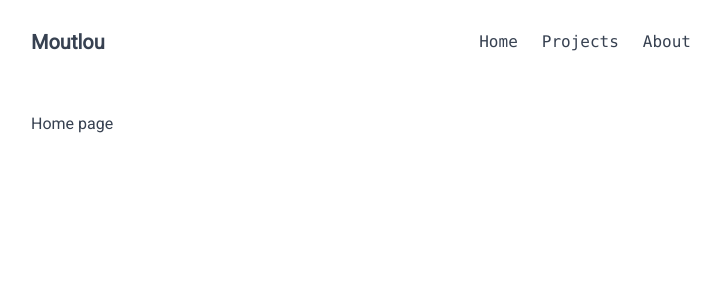
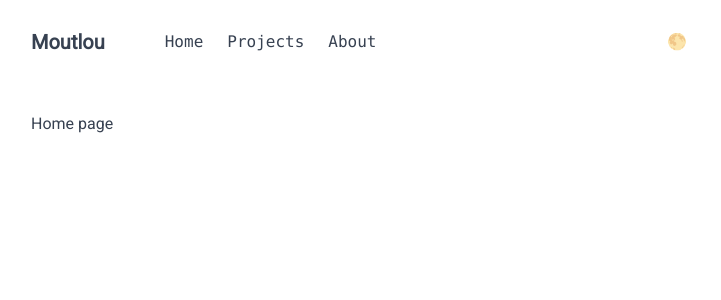
Before and after one commit to dhmm/portfolio-nuxt, a Nuxt app: page / in a window 1280 px wide. Shown: the top 300 px of the page, without its empty margins (281-1002 px from the left). Built offline with nearby package versions, Linux system fonts and the light colour scheme.

Commit message:
dark mode button added

```diff
--- /dev/null
+++ b/app/components/color-mode-selector.vue
@@ -0,0 +1,38 @@
+<template>
+    <div class="flex space-x-2 items-center">
+        <div class="text-gray-500 text-xs" v-if="showNextModeLabel">Change to {{  nextMode }}</div>
+        <button @click="toggleMode" @mouseenter="showNextModeLabel=true" @mouseleave="showNextModeLabel=false" class="hover:bg-gray-200 dark-hover:bg-gray-600 px-2 py-1 text-gray-500">{{nexModeIcon}}</button>
+    </div>
+</template>
+
+<script setup>
+const showNextModeLabel = ref(false);
+const colorMode = useColorMode();
+
+const modes = [
+    'system',
+    'light',
+    'dark'
+]
+
+const nextModeIcons = {
+  system: '🌓',
+  light: '🌕',
+  dark: '🌑'
+}
+
+const nextMode = computed( ()=> {
+    const currentModeIndex = modes.indexOf(colorMode.preference);
+    let nextModeIndex = currentModeIndex+1;
+    if(nextModeIndex == modes.length) {
+        nextModeIndex = 0;
+    }
+    return modes[nextModeIndex];
+})
+
+const nexModeIcon = computed( ()=> {
+    return nextModeIcons[nextMode.value];
+});
+
+const toggleMode = () => colorMode.preference = nextMode.value
+</script>
--- a/app/layouts/default.vue
+++ b/app/layouts/default.vue
@@ -1,10 +1,15 @@
 <template>
     <div class="container mx-auto max-w-2xl">
         <header class="flex justify-between items-center mt-5">
-            <div class="text-xl font-semibold p-2 hover:bg-gray-200">
-                <NuxtLink to="/">Moutlou</NuxtLink>
+            <div class="flex items-center space-x-12">
+                <div class="text-xl font-semibold p-2 hover:bg-gray-200">
+                    <NuxtLink to="/">Moutlou</NuxtLink>
+                </div>
+                <Menu />
             </div>
-            <Menu />
+            <ClientOnly>
+                <ColorModeSelector />
+            </ClientOnly>
         </header>
         <main class="p-2 mt-10">
             <slot />
@@ -13,8 +18,6 @@
 </template>
 
 <script setup>
-const colorMode = useColorMode();
-colorMode.preference = 'light';
 
 useHead({
     titleTemplate: ' Moutlou\'s Portfolio | %s',
@@ -33,10 +36,11 @@
 </script>
 
 <style>
-body{
+body {
     font-family: 'Roboto';
 }
-body{
+
+body {
     @apply bg-white dark:bg-gray-900 text-gray-700 dark:text-gray-300
 }
 </style>
```
